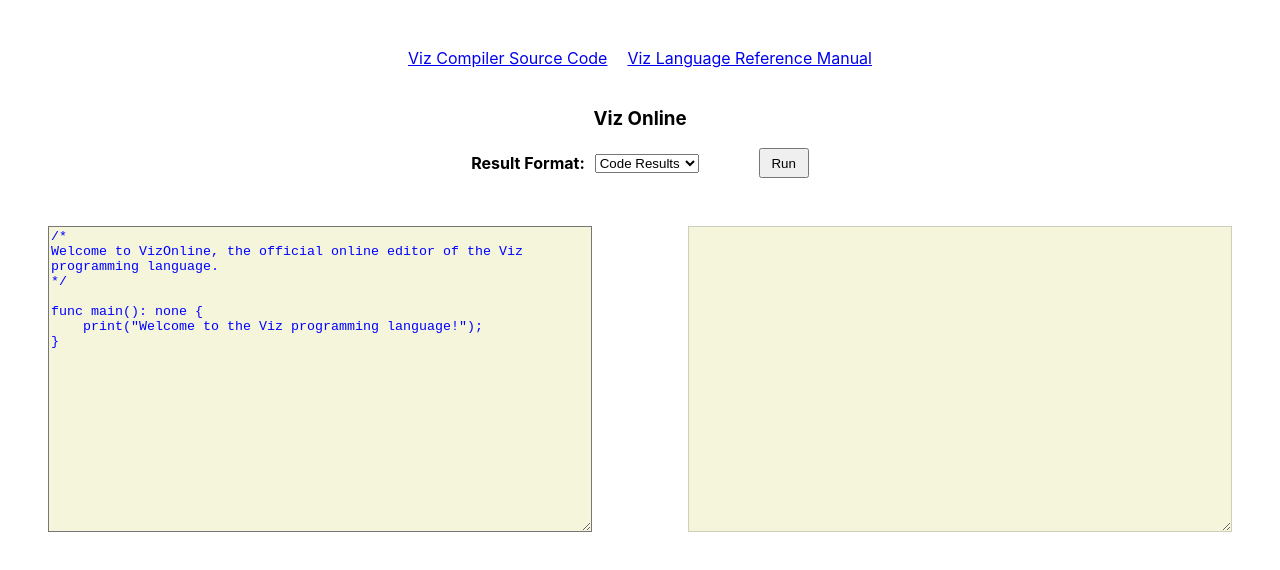
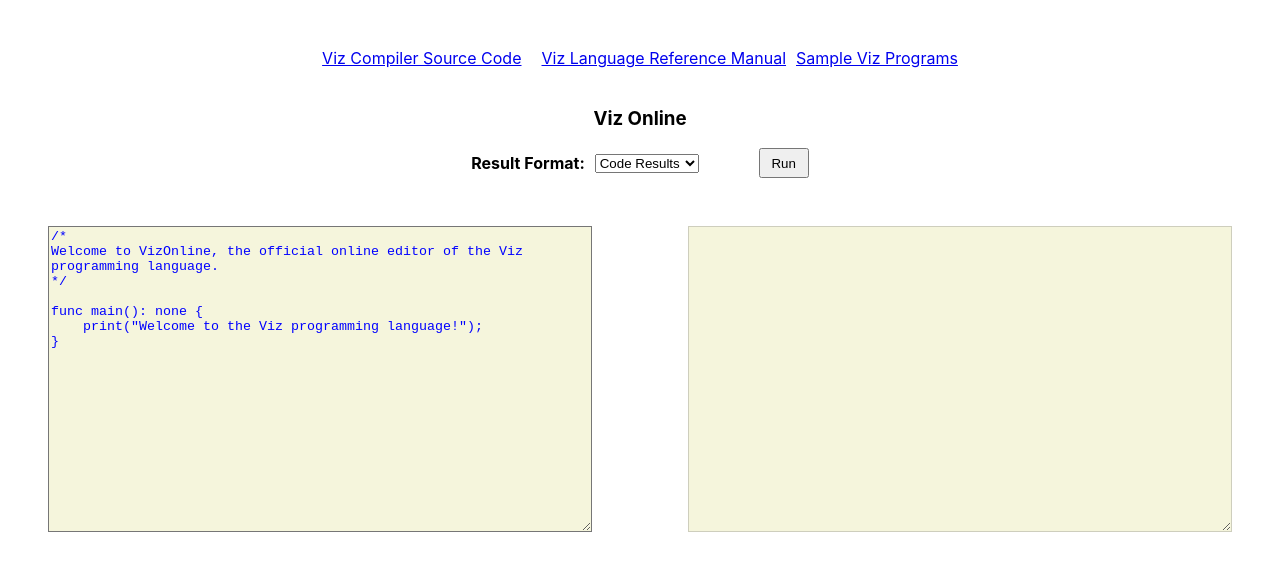
Before and after one commit to jakobgabrield/vizonline, a React (Create React App) app in the folder client/: page / in a window 1280 px wide. Shown: the top 570 px of the page. Built offline with nearby package versions, Linux system fonts and the light colour scheme.

Commit message:
Added Sample Viz Programs link

```diff
--- a/client/src/App.js
+++ b/client/src/App.js
@@ -29,6 +29,7 @@ const App = () => {
       <div style={{ display: 'flex', gap: '10px' }}>
         <a href="https://github.com/4115-viz/viz" target="_blank" rel="noopener noreferrer">Viz Compiler Source Code</a><br/><br/>
         <a href="https://github.com/4115-viz/viz/blob/master/writeups/LRM/Viz_LRM.pdf" target="_blank" rel="noopener noreferrer">Viz Language Reference Manual</a>
+        <a href="https://github.com/4115-viz/viz/tree/master/test/programs" target="_blank" rel="noopener noreferrer">Sample Viz Programs</a>
       </div>
       <h3 className="title">Viz Online</h3>
       <div style={{ display: 'flex', height: '30px', justifyContent: 'center', alignItems: 'center', gap: '10px'}}>
```
